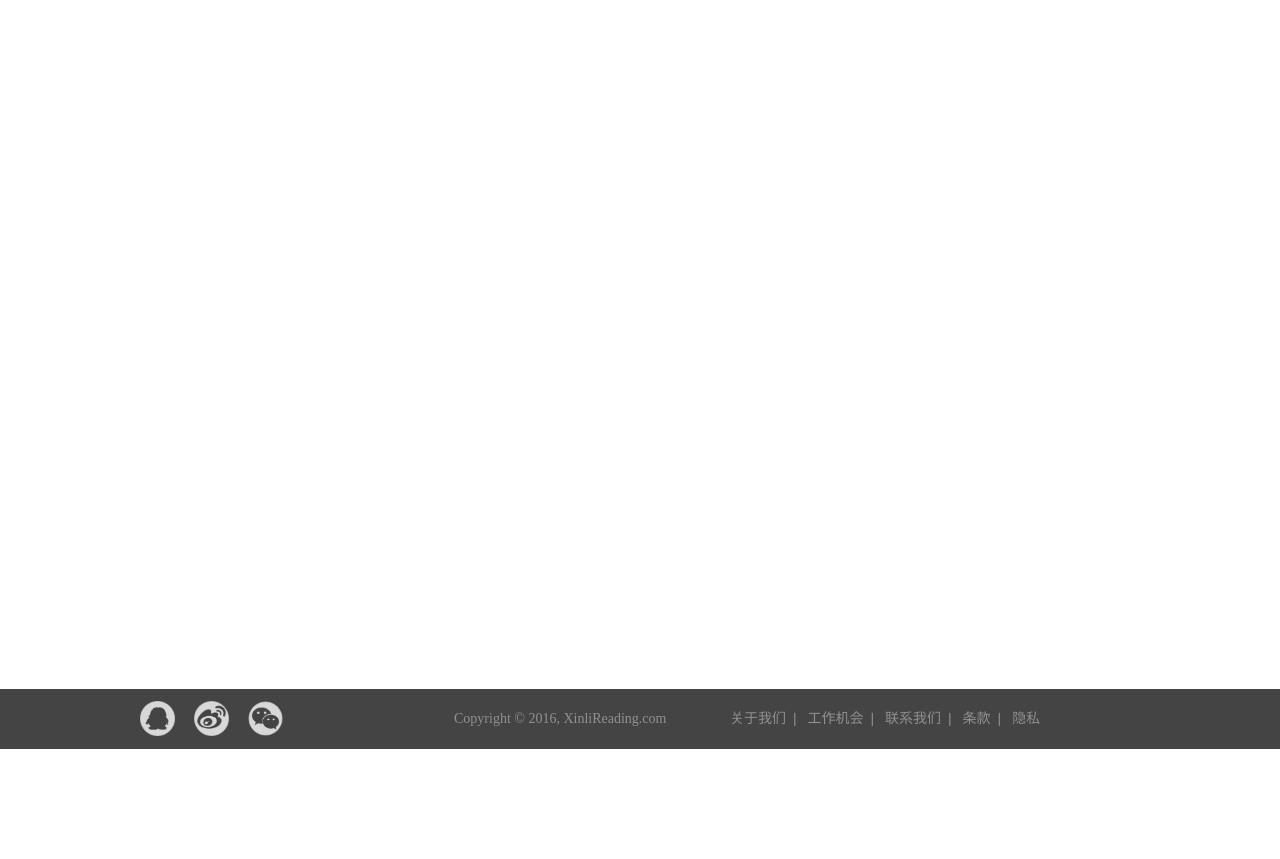
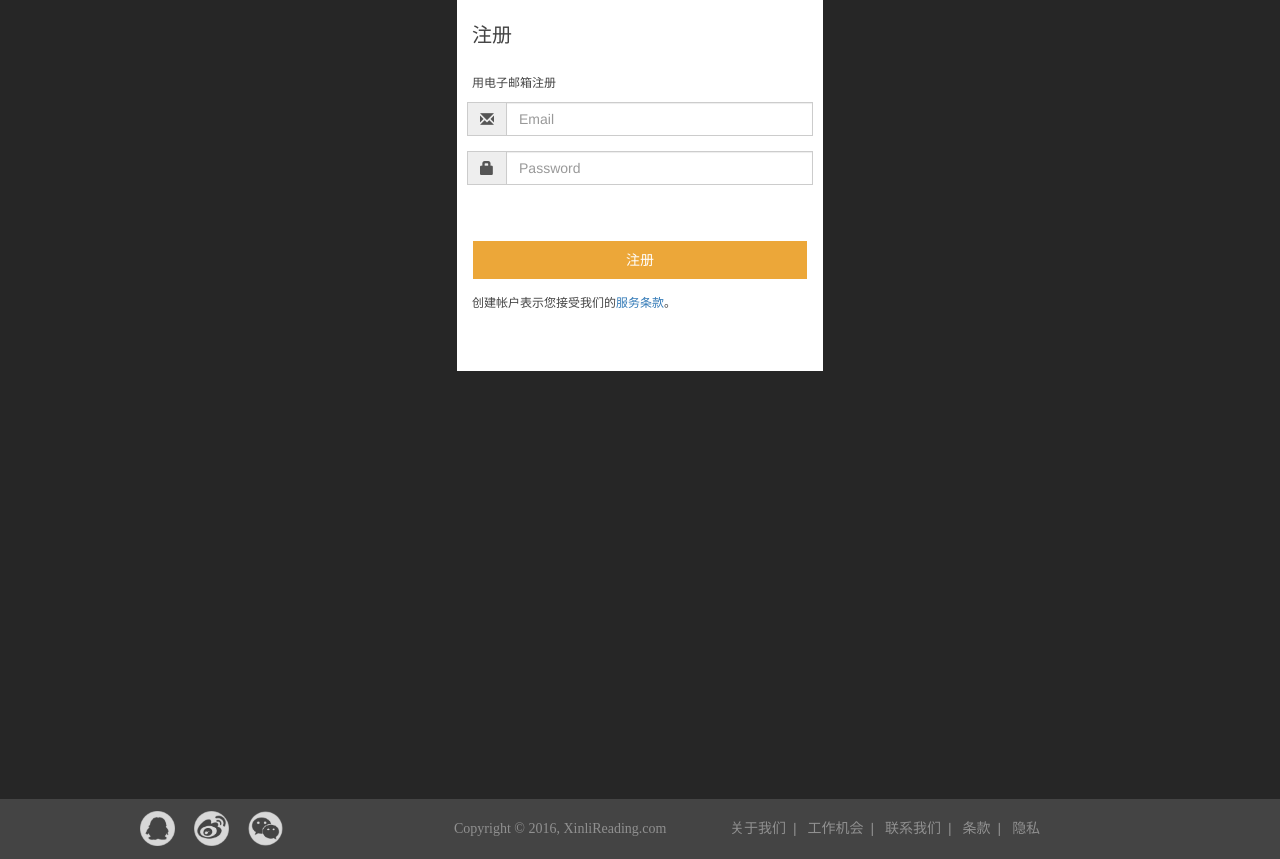
Before and after one commit to xinlireading/xinlireading-server, a Django app: template xinlireading/templates/xinlireading/signup.html in a window 1280 px wide. Shown: the part 51-910 px from the top of the page. Before the commit the page ends 800 px from the top, so only its background shows below. Run offline with Django 3.2, Linux system fonts and the light colour scheme; the template is opened without the code that fills it, so the values that code supplies are empty; some libraries are stand-ins or nearby versions.

Commit message:
add the signup page.

```diff
--- a/xinlireading/static/xinlireading/css/custom.css
+++ b/xinlireading/static/xinlireading/css/custom.css
@@ -109,7 +109,6 @@
   width: 100%;
   background-color: #444444;
   bottom: 0px;
-  position: fixed;
 }
 
 .footer .content {
@@ -177,3 +176,59 @@ ul.ul-content li {
 .div-about-us ul li:last-child::after {
   content: none;
 }
+
+.div-content-signup-container {
+  width: 100%;
+  height: 100vh;
+  min-height: 600px;
+  background-color: rgba(0, 0, 0, 0.85);
+
+}
+
+.div-content-signup-panel {
+  width: 366px;
+  height: 372px;
+  background-color: white;
+  margin: 0 auto;
+  margin-top: 50px;
+}
+
+.div-content-signup-panel .title {
+  font-size: 20px;
+  margin-left: 15px;
+  padding-top: 22px;
+  color: #444444;
+}
+
+.div-content-signup-panel .subtitle {
+  font-size: 12px;
+  margin-left: 15px;
+  padding-top: 15px;
+  color: #444444;
+}
+
+.div-content-signup-panel .copyright {
+  font-size: 12px;
+  margin-left: 15px;
+  color: #444444;
+}
+
+.form-group-custom {
+  padding: 0px 10px;
+}
+
+.form-group-custom .input-group-addon {
+  border-radius: 0px;
+}
+
+.form-group-custom .form-control {
+  border-radius: 0px;
+}
+
+.btn-primary-custom-submit {
+  width: 336px;
+  height: 40px;
+  margin: 15px 15px;
+  margin-top: 40px;
+
+}
--- a/xinlireading/templates/xinlireading/signup.html
+++ b/xinlireading/templates/xinlireading/signup.html
@@ -1,3 +1,40 @@
 {% extends 'xinlireading/base-reg.html' %}
 
 {% block title %}注册{% endblock %}
+
+{% block content %}
+
+{% load staticfiles %}
+<link rel="stylesheet" type="text/css" href="{% static 'xinlireading/css/bootstrap.css' %}" />
+<link rel="stylesheet" type="text/css" href="{% static 'xinlireading/css/custom.css' %}" />
+<from>
+  <div class="div-content-signup-container">
+    <div class="div-content-signup-panel">
+      <p class="title">注册</p>
+      <p class="subtitle">用电子邮箱注册</p>
+
+      <div class="form-group form-group-custom">
+        <div class="input-group">
+          <div class="input-group-addon">
+            <span class="glyphicon glyphicon-envelope"></span>
+          </div>
+          <input type="email" class="form-control" id="exampleInputEmail1" placeholder="Email">
+        </div>
+      </div>
+
+      <div class="form-group form-group-custom">
+        <div class="input-group">
+          <div class="input-group-addon">
+            <span class="glyphicon glyphicon-lock"></span>
+          </div>
+          <input type="password" class="form-control" id="exampleInputPassword1" placeholder="Password">
+      </div>
+      </div>
+
+      <button type="button" class="btn btn-primary btn-primary-custom btn-primary-custom-submit">注册</button>
+
+      <p class="copyright">创建帐户表示您接受我们的<a>服务条款</a>。</p>
+    </div>
+  </div>
+</from>
+{% endblock %}
```
